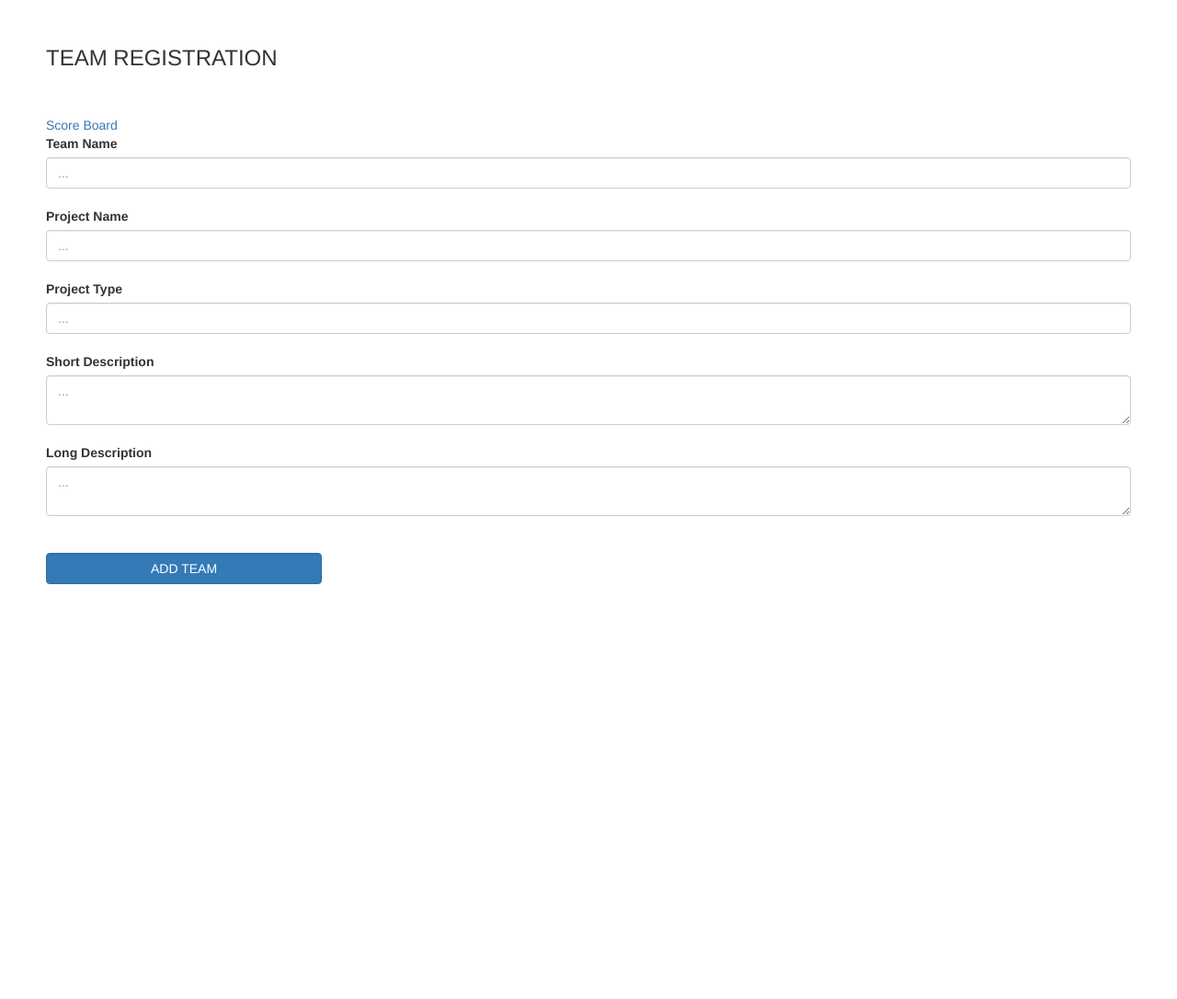
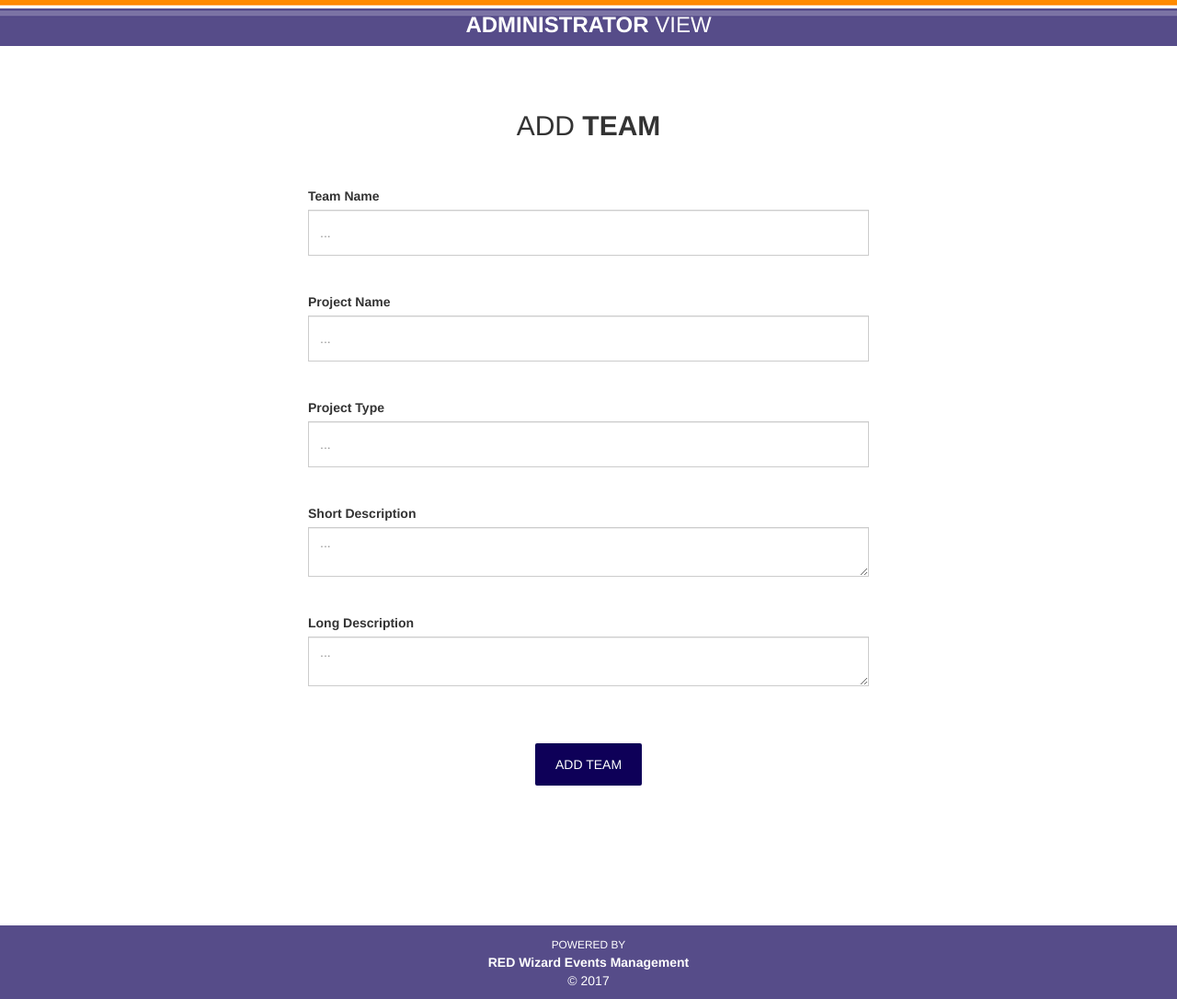
Before and after one commit to RedWizards/scoring-system-v3, a PHP site: page /server/team.php in a window 1280 px wide. Shown: the whole page at 92% size. Before the commit the page ends 635 px from the top, so only its background shows below. Run offline with PHP 8.4, Linux system fonts and the light colour scheme.

Commit message:
Add Team UI fixed

```diff
--- a/assets/css/admin-view.css
+++ b/assets/css/admin-view.css
@@ -90,3 +90,25 @@ span.option-title {
 #export-btn:focus {
 	background-color: #1b0688;
 }
+
+#submit-team {
+	height: 50px;
+	color: #fff;
+	background-color: #0e0058;
+	border:  solid 2px #fff;
+	width:  120px;
+	transition: background-color 0.5s ease;
+}
+
+#submit-team:hover {
+	background-color: #3923ab;
+}
+
+#submit-team:focus {
+	background-color: #1b0688;
+}
+
+.input-team {
+	height: 50px;
+	border-radius: 0;
+}
--- a/server/team.php
+++ b/server/team.php
@@ -1,4 +1,4 @@
-<!doctype html>
+<!DOCTYPE html>
 <html>
 
 	<head>
@@ -10,49 +10,67 @@
 		<script src="../assets/js/angular.min.js"></script>
 		<script src="../assets/js/angular-animate.js"></script>
 		<script src="../assets/js/angular-route.js"></script>
+		<link rel="stylesheet" href="../assets/css/admin-view.css">
 
 	</head>
 
-	<body>
+	<body ng-app="view" ng-controller="judges-score">
 
-		<div style="margin: 50px;">
+			<header>
+				<div class="text-center">
+					<h3 id="scoresheet-name"><b>ADMINISTRATOR</b> VIEW</h3>
+				</div>
+			</header>
 
-			<h3>TEAM REGISTRATION</h3><br/><br/>
+			<div class="row outer-row">
 
-			<a href="./index.php">Score Board</a>
+				<h2 class="text-center">ADD <strong>TEAM</strong></h2>
+
+				<br/><br/>
+
+				<div class="col-md-offset-3 col-md-6">
 
 					<div>
 						<form id="reg-form">
 							<div>
 								<label for="team_name">Team Name </label>
-						<input type="text" name="team_name" placeholder="..." class="form-control" required/>
-						<br/>
+								<input type="text" name="team_name" placeholder="..." class="form-control input-team" required/>
+								<br/><br/>
 							</div>
 							<div>
 								<label for="project_name">Project Name </label>
-						<input type="text" name="project_name" placeholder="..." class="form-control" required/>
-						<br/>
+								<input type="text" name="project_name" placeholder="..." class="form-control input-team" required/>
+								<br/><br/>
 							</div>
 							<div>
 								<label for="project_type">Project Type</label>
-						<input type="text" name="project_type" placeholder="..." class="form-control" required/>
-						<br/>
+								<input type="text" name="project_type" placeholder="..." class="form-control input-team" required/>
+								<br/><br/>
 							</div>
 							<div>
 								<label for="short_desc">Short Description</label>
-						<textarea name="short_desc" placeholder="..." class="form-control" required></textarea>
-						<br/>
+								<textarea name="short_desc" placeholder="..." class="form-control input-team" required></textarea>
+								<br/><br/>
 							</div>
 							<div>
 								<label for="long_desc">Long Description</label>
-						<textarea name="long_desc" placeholder="..." class="form-control" required></textarea>
-						<br/>
+								<textarea name="long_desc" placeholder="..." class="form-control input-team" required></textarea>
+								<br/><br/>
 							</div>
 							<br/>
-					<input type="submit" value="ADD TEAM" name="reg_team" class="form-control btn btn-primary" style="width: 300px;" />
+							<div class="text-center">
+								<input type="submit" value="ADD TEAM" name="reg_team" id="submit-team" class="form-control btn btn-primary" />
+							</div>
 						</form>
 					</div>
 
+
+				</div>
+
+			</div>
+
+			<div id="footer" class="text-center">
+				<small class="sub">POWERED BY</small><br/><strong>RED Wizard Events Management</strong><br/>&copy; 2017
 			</div>
 
 	</body>
```
Also changed, not shown: server/team-old.php (added, +105 -0 lines). Lines whose indentation alone changed are shown as unchanged.
